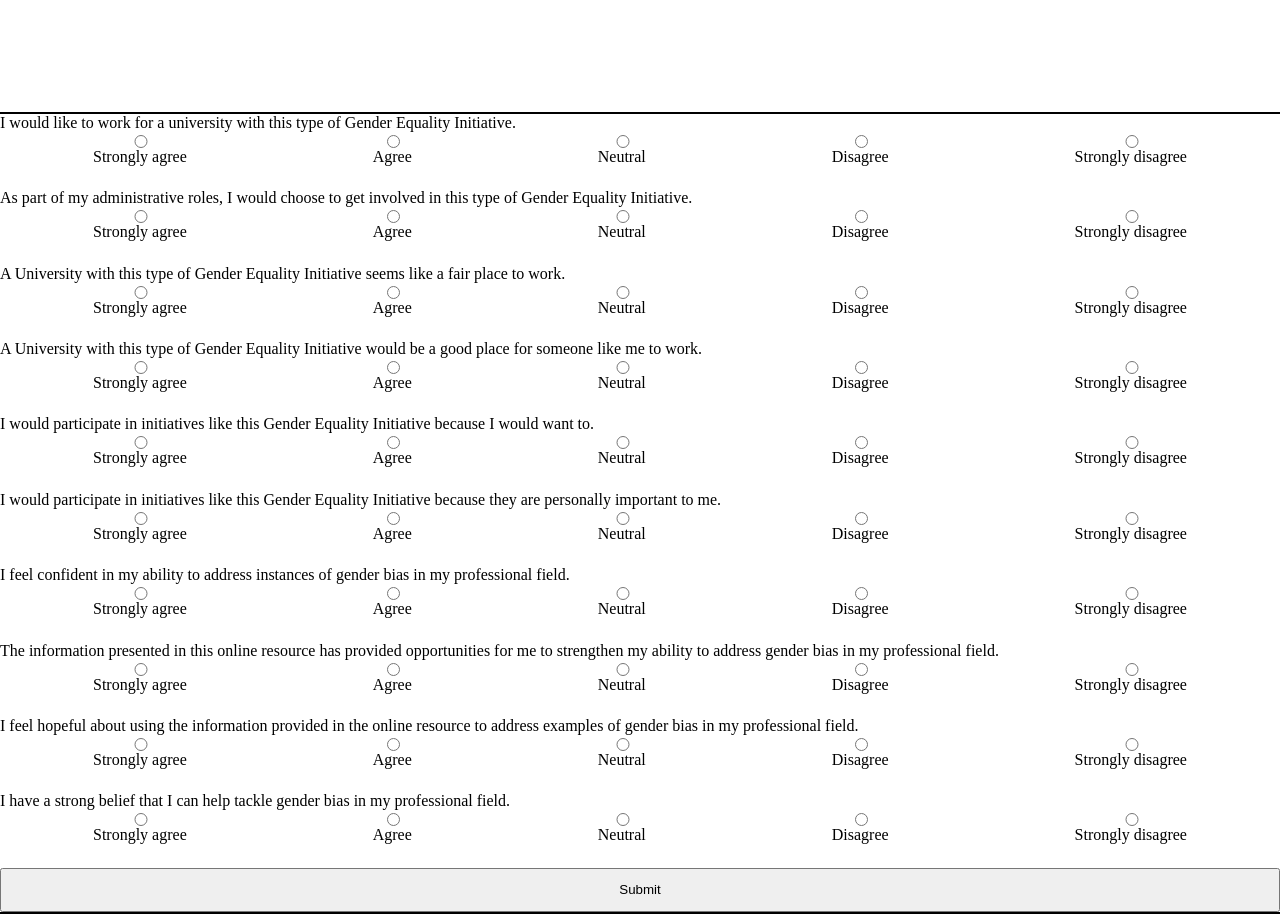
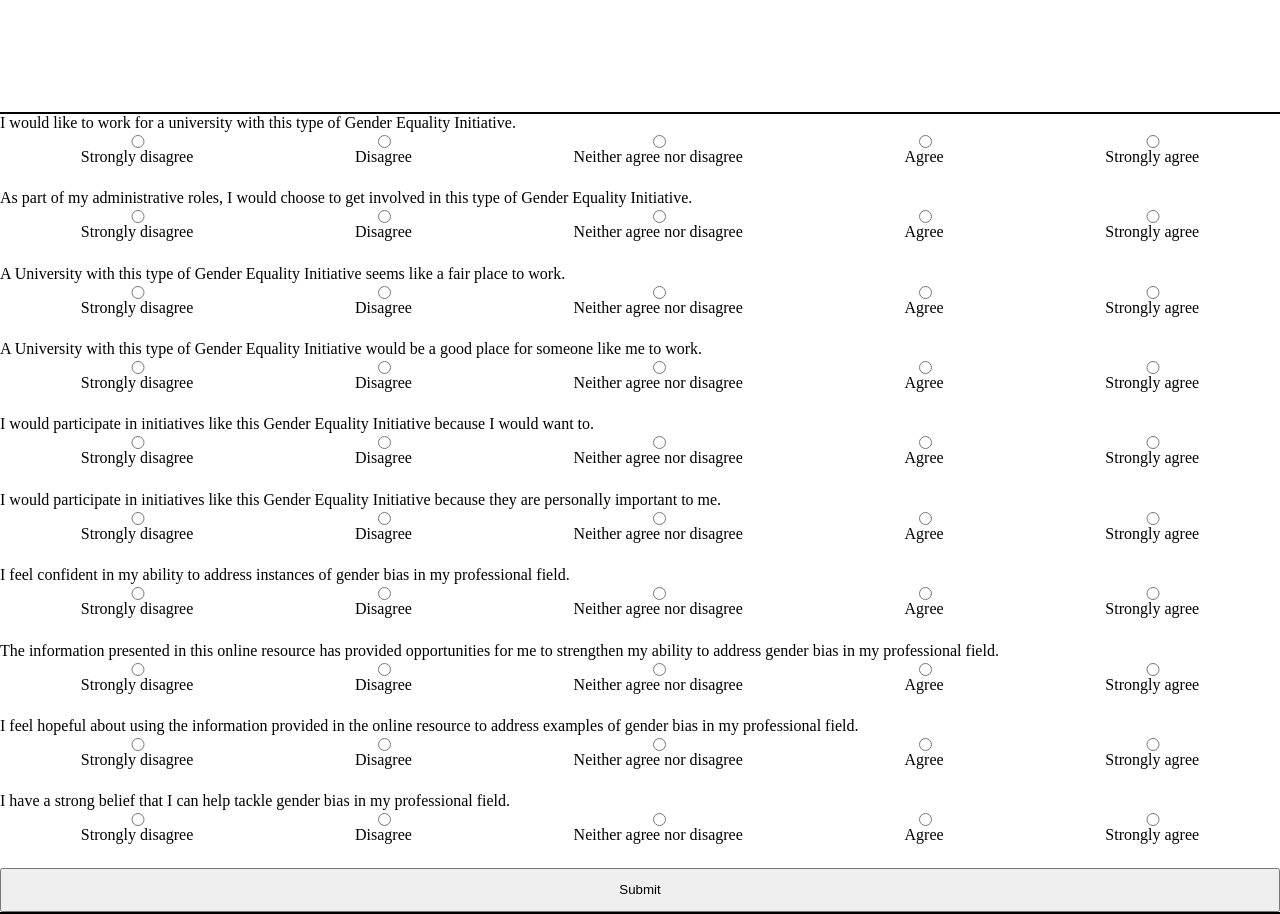
Before and after one commit to player2point0/AthenaSwanApp, a React (Create React App) app: page / in a window 1280 px wide. Shown: the part 7900-8814 px from the top of the page. Built offline with nearby package versions, Linux system fonts and the light colour scheme.

Commit message:
working form

```diff
--- a/package.json
+++ b/package.json
@@ -10,6 +10,7 @@
 		"@types/node": "^12.20.15",
 		"@types/react": "^16.14.8",
 		"@types/react-dom": "^16.9.13",
+		"axios": "^0.21.1",
 		"iframe-resizer-react": "^1.1.0",
 		"react": "^17.0.2",
 		"react-dom": "^17.0.2",
--- a/src/App.tsx
+++ b/src/App.tsx
@@ -10,6 +10,7 @@ import Chapter4 from "./pages/Chapter4";
 import Chapter5 from "./pages/Chapter5";
 import Chapter6 from "./pages/Chapter6";
 import { UserResponseFormFields } from "./core/types";
+const axios = require("axios");
 
 const App = () => {
 	const screenWidth = useScreenWidth();
@@ -20,7 +21,40 @@ const App = () => {
 		handleSubmit,
 		// formState: { errors },
 	} = useForm<UserResponseFormFields>();
-	const submit = handleSubmit((data) => console.log(data));
+	const submit = handleSubmit((data) => {
+		const params = [];
+		if (data.chpt4_freeText) {
+			params.push(`entry.992439576=${data.chpt4_freeText}`);
+		}
+		params.push(`entry.88102718=${data.chpt6_1}`);
+
+		params.push(`entry.292649352=${data.chpt6_2}`);
+		params.push(`entry.107131143=${data.chpt6_3}`);
+		params.push(`entry.822750405=${data.chpt6_4}`);
+		params.push(`entry.1515113063=${data.chpt6_5}`);
+		params.push(`entry.1055747965=${data.chpt6_6}`);
+		params.push(`entry.562075540=${data.chpt6_7}`);
+		params.push(`entry.462816747=${data.chpt6_8}`);
+		params.push(`entry.925772841=${data.chpt6_9}`);
+		params.push(`entry.1321632915=${data.chpt6_10}`);
+
+		const url =
+			"https://docs.google.com/forms/u/0/d/e/1FAIpQLSfJlujD-0r89wk0rGvxlsifMcHCuV77n-0wNkGzGXwqi2y_5g/formResponse";
+
+		const paramUrl = url + "?" + params.join("&") + "&submit=Submit";
+
+		// todo add UI feedback
+		axios({
+			method: "post",
+			url: paramUrl,
+		})
+			.then((res: any) => {
+				console.log(res);
+			})
+			.catch((res: any) => {
+				console.log(res);
+			});
+	});
 
 	const [sectionRefs, setSectionRefs] = useState(
 		new Map<string, RefObject<HTMLBodyElement>>()
--- a/src/core/components/LikertScaleInput/LikertScaleInput.tsx
+++ b/src/core/components/LikertScaleInput/LikertScaleInput.tsx
@@ -6,52 +6,34 @@ type Props = {
 	registerField: Object;
 };
 
+type optionProps = {
+	labelText: string;
+	registerField: Object;
+};
+
+const Option: FC<optionProps> = ({ labelText, registerField }) => {
+	return (
+		<div className={styles.option}>
+			<input type="radio" name="likert" value={labelText} {...registerField} />
+			<label>{labelText}</label>
+		</div>
+	);
+};
+
+// TODO does name need to be the question name / input name??
 const LikertScaleInput: FC<Props> = ({ questionText, registerField }) => {
-	// TODO does name need to be the question name / input name??
 	return (
 		<div>
 			<label>{questionText}</label>
 			<div className={styles.optionsContainer}>
-				<div className={styles.option}>
-					<input
-						type="radio"
-						name="likert"
-						value="strong_agree"
-						{...registerField}
-					/>
-					<label>Strongly agree</label>
-				</div>
-				<div className={styles.option}>
-					<input type="radio" name="likert" value="agree" {...registerField} />
-					<label>Agree</label>
-				</div>
-				<div className={styles.option}>
-					<input
-						type="radio"
-						name="likert"
-						value="neutral"
-						{...registerField}
-					/>
-					<label>Neutral</label>
-				</div>
-				<div className={styles.option}>
-					<input
-						type="radio"
-						name="likert"
-						value="disagree"
-						{...registerField}
-					/>
-					<label>Disagree</label>
-				</div>
-				<div className={styles.option}>
-					<input
-						type="radio"
-						name="likert"
-						value="strong_disagree"
-						{...registerField}
-					/>
-					<label>Strongly disagree</label>
-				</div>
+				<Option registerField={registerField} labelText="Strongly disagree" />
+				<Option registerField={registerField} labelText="Disagree" />
+				<Option
+					registerField={registerField}
+					labelText="Neither agree nor disagree"
+				/>
+				<Option registerField={registerField} labelText="Agree" />
+				<Option registerField={registerField} labelText="Strongly agree" />
 			</div>
 		</div>
 	);
--- a/src/core/types/index.tsx
+++ b/src/core/types/index.tsx
@@ -15,7 +15,7 @@ export interface ChapterWithFormProps extends ChapterProps {
 }
 
 export type UserResponseFormFields = {
-	chpt4_freeText: String;
+	chpt4_freeText: string;
 	chpt6_1: string;
 	chpt6_2: string;
 	chpt6_3: string;
```
Also changed, not shown: 1 other file (tests, documents, lock files or other folders).
